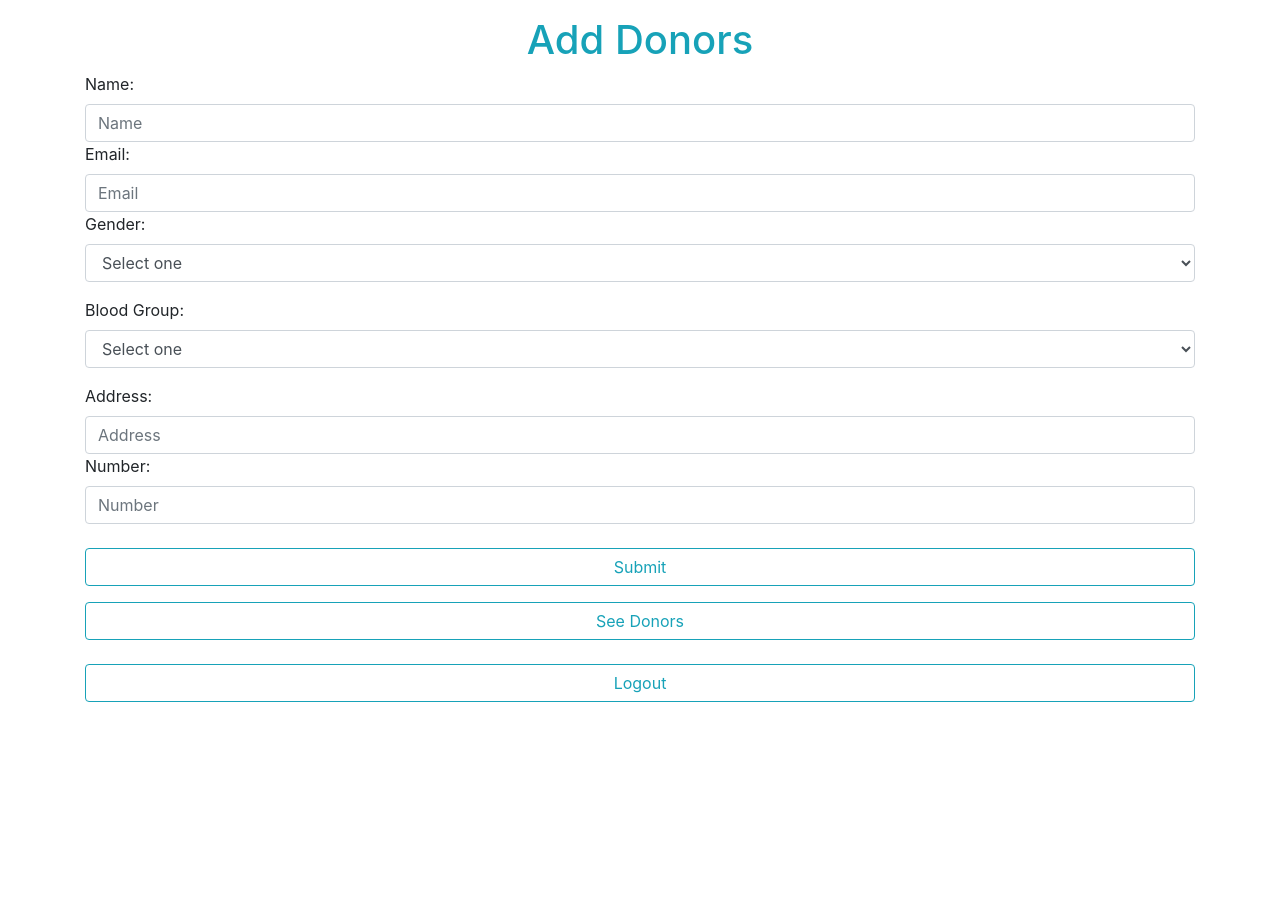
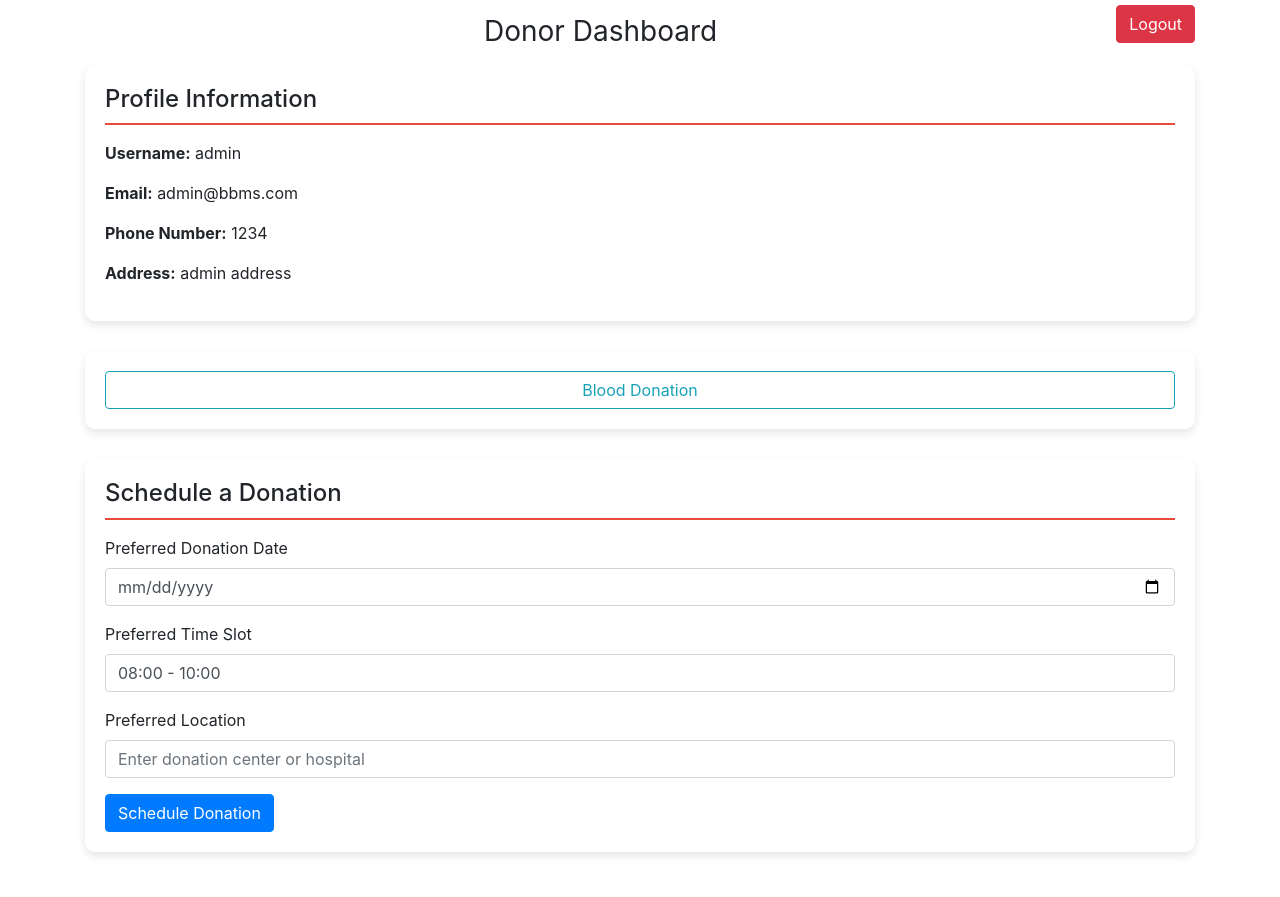
Before and after one commit to Premier42/BBMS, a PHP site: page /sections/donor/dashboard.php in a window 1280 px wide. Before the commit the page ends 702 px from the top, so only its background shows below. Run offline with PHP 8.4, Linux system fonts and the light colour scheme; a user stored in the database is signed in; data comes from the database, SQL or seed files in the repository.

Commit message:
dashboard

```diff
--- a/config/role_privileges.php
+++ b/config/role_privileges.php
@@ -2,7 +2,7 @@
 
 // Define role privileges
 $rolePrivileges = [
-    'donor' => ['view_dashboard', 'add_donation'],
+    'donor' => ['view_dashboard', 'add_donorlist'],
     'recipient' => ['view_dashboard', 'request_blood'],
     'lab_technician' => ['view_dashboard', 'add_test_result'],
     'inventory_manager' => ['view_dashboard', 'manage_inventory'],
--- a/index.html
+++ b/index.html
@@ -56,7 +56,7 @@
                 <h1>Save Lives by Donating Blood</h1>
                 <h2>Your blood can give someone a new lease on life</h2>
                 <div class="d-flex">
-                    <a href="sections/auth/login.php" class="btn-get-started scrollto">Donate Now</a>
+                    <a href="sections/auth/login.php" class="btn-get-started scrollto">Login to Account</a>
                 </div>
             </div>
             <div class="col-lg-6 order-1 order-lg-2 hero-img">
@@ -269,8 +269,6 @@
 
     <!-- End Learn About Donation Section -->
 
-
-
     <!-- Meet the Developers Section -->
 
 
--- a/sections/donor/dashboard.php
+++ b/sections/donor/dashboard.php
@@ -2,147 +2,168 @@
 session_start();
 require_once '../../config/database.php';
 
+
 // Check if the user is logged in and has the donor role
-/*if (!isset($_SESSION['user_id']) || $_SESSION['role'] !== 'donor') {
-    header("Location: ../sections/auth/login.php");
+if (!isset($_SESSION['user_id']) || $_SESSION['role'] !== 'donor') {
+    header("Location: ../../auth/login.php");
     exit;
 }
 
 
-<?php */
-// helloo
-$showalert = false;
-$showsuccess = false;
-$showalertusername = false;
-$showalertemail = false;
-$showalertgender = false;
-$showalertaddress = false;
-$showalertnumber = false;
+$user_id = $_SESSION['user_id'];
 
-if (isset($_POST['submit'])) {
-    echo "<script>alert('Are you sure you want to add a new DONOR?')</script>";
+// Fetch the donor's donations
+$sql_donations = "
+    SELECT
+        d.donation_id,
+        bu.blood_type,
+        bu.volume,
+        d.donation_date,
+        bu.status AS blood_status
+    FROM
+        donations d
+    JOIN
+        blood_units bu ON d.unit_id = bu.unit_id
+    WHERE
+        d.donor_id = ?";
+$stmt_donations = $conn->prepare($sql_donations);
+$stmt_donations->bind_param("i", $user_id);
+$stmt_donations->execute();
+$result_donations = $stmt_donations->get_result();
+$donations = $result_donations->fetch_all(MYSQLI_ASSOC);
+$stmt_donations->close();
 
-    $username = filter_input(INPUT_POST, "username", FILTER_SANITIZE_SPECIAL_CHARS);
-    $username = strtoupper($username);
-    $email = $_POST['email'];
-    $gender = $_POST['gender'];
-    $blood_group = $_POST['blood_group'];
-    $address = $_POST['address'];
-    $number = $_POST['number'];
+// Fetch donor profile information
+$sql_profile = "
+    SELECT
+        username,
+        email,
+        phone_number,
+        address
+    FROM
+        users
+    WHERE
+        user_id = ?";
+$stmt_profile = $conn->prepare($sql_profile);
+$stmt_profile->bind_param("i", $user_id);
+$stmt_profile->execute();
+$result_profile = $stmt_profile->get_result();
+$profile = $result_profile->fetch_assoc();
+$stmt_profile->close();
 
-    if (empty($username)) {
-        $showalertusername = true;
-    } elseif (empty($email)) {
-        $showalertemail = true;
-    } elseif (empty($gender)) {
-        $showalertgender = true;
-    } elseif (empty($blood_group)) {
-        $showalertblood_group = true;
-    } elseif (empty($address)) {
-        $showalertaddress = true;
-    } elseif (empty($number)) {
-        $showalertnumber = true;
-    } else {
-        $existsql = "SELECT * FROM donors WHERE donor_name='$username' OR donor_email='$email' OR donor_number='$number'";
-        $existresult = mysqli_query($conn, $existsql);
-        $existuser = mysqli_num_rows($existresult);
-        if ($existuser) {
-            $showalert = true;
-        } else {
-            $sql = "INSERT INTO donors (donor_name, donor_email, donor_number, donor_address, donor_gender, donor_blood_group)
-                    VALUES ('$username', '$email', '$number', '$address', '$gender', '$blood_group')";
-            mysqli_query($conn, $sql);
-            $showsuccess = true;
-        }
-    }
-}
+$conn->close();
+?>
 
-?>
-<!doctype html>
+<!DOCTYPE html>
 <html lang="en">
 <head>
-    <title>Donor Management</title>
-    <meta charset="utf-8">
-    <meta name="viewport" content="width=device-width, initial-scale=1, shrink-to-fit=no">
-    <link rel="stylesheet" href="https://stackpath.bootstrapcdn.com/bootstrap/4.3.1/css/bootstrap.min.css" integrity="sha384-ggOyR0iXCbMQv3Xipma34MD+dH/1fQ784/j6cY/iJTQUOhcWr7x9JvoRxT2MZw1T" crossorigin="anonymous">
+    <meta charset="UTF-8">
+    <meta name="viewport" content="width=device-width, initial-scale=1.0">
+    <title>Donor Dashboard</title>
+    <link href="https://stackpath.bootstrapcdn.com/bootstrap/5.3.0/css/bootstrap.min.css" rel="stylesheet">
+    <style>
+        body {
+            background-color: #f8f9fa;
+            font-family: 'Segoe UI', Tahoma, Geneva, Verdana, sans-serif;
+        }
+        .container {
+            max-width: 900px;
+            padding: 15px;
+            margin: auto;
+        }
+        .form-section {
+            margin-bottom: 30px;
+            background-color: #ffffff;
+            padding: 20px;
+            border-radius: 10px;
+            box-shadow: 0 4px 8px rgba(0,0,0,0.1);
+        }
+        .form-section h2 {
+            border-bottom: 2px solid #e74c3c;
+            padding-bottom: 10px;
+        }
+        .logout-btn {
+            float: right;
+            margin-top: -10px;
+        }
+        .table-striped tbody tr:nth-of-type(odd) {
+            background-color: rgba(231, 76, 60, 0.1);
+        }
+        .table-striped tbody tr:nth-of-type(even) {
+            background-color: rgba(231, 76, 60, 0.05);
+        }
+    </style>
 </head>
-  <body class="container-fluid">
-    <?php
-      if ($showsuccess) {
-        echo "<div class='alert alert-success'><strong>Success!</strong> Donor information successfully inserted</div>";
-      }
-      if ($showalert) {
-        echo "<div class='alert alert-danger'><strong>Error!</strong> Username, email, or number already exists</div>";
-      }
-      if ($showalertusername) {
-        echo "<div class='alert alert-danger'><strong>Error!</strong> Enter username</div>";
-      }
-      if ($showalertemail) {
-        echo "<div class='alert alert-danger'><strong>Error!</strong> Enter email</div>";
-      }
-      if ($showalertgender) {
-        echo "<div class='alert alert-danger'><strong>Error!</strong> Enter gender</div>";
-      }
-      if ($showalertaddress) {
-        echo "<div class='alert alert-danger'><strong>Error!</strong> Enter address</div>";
-      }
-      if ($showalertnumber) {
-        echo "<div class='alert alert-danger'><strong>Error!</strong> Enter number</div>";
-      }
-    ?>
+<body>
+    <div class="container">
+        <h1 class="h3 mb-3 fw-normal text-center">
+            Donor Dashboard
+            <form class="logout-btn" method="post" action="/sections/auth/logout.php">
+                <button class="btn btn-danger" type="submit">Logout</button>
+            </form>
+        </h1>
 
-    <div class="container">
-      <h1 class="text-center text-info mt-3">Add Donors</h1>
-      <form action="<?php $_SERVER['PHP_SELF'] ?>" method="post">
-        <div class="form-group">
-          <label for="username">Name:</label>
-          <input type="text" name="username" class="form-control" placeholder="Name">
-          <label for="email">Email:</label>
-          <input type="email" name="email" class="form-control" placeholder="Email">
+        <!-- Donor Profile -->
+        <div class="form-section">
+            <h2 class="h4 mb-3">Profile Information</h2>
+            <p><strong>Username:</strong> <?php echo htmlspecialchars($profile['username']); ?></p>
+            <p><strong>Email:</strong> <?php echo htmlspecialchars($profile['email']); ?></p>
+            <p><strong>Phone Number:</strong> <?php echo htmlspecialchars($profile['phone_number']); ?></p>
+            <p><strong>Address:</strong> <?php echo htmlspecialchars($profile['address']); ?></p>
+        </div>
 
-          <div class="form-group">
-            <label for="gender">Gender:</label>
-            <select name="gender" class="form-control" id="Gender">
-            <option>Select one</option>
-              <option value="Male">Male</option>
-              <option value="Female">Female</option>
+        <!-- Link to another page -->
+        <div class="form-section text-center">
+        <a href="donorlist.php" class="form-control btn btn-outline-info">Blood Donation</a>
+        </div>
+<!-- extra -->
+        <div class="form-section">
+    <h2 class="h4 mb-3">Schedule a Donation</h2>
+    <form action="schedule_donation.php" method="post">
+        <div class="mb-3">
+            <label for="donation_date" class="form-label">Preferred Donation Date</label>
+            <input type="date" class="form-control" id="donation_date" name="donation_date" required>
+        </div>
+        <div class="mb-3">
+            <label for="time_slot" class="form-label">Preferred Time Slot</label>
+            <select class="form-control" id="time_slot" name="time_slot" required>
+                <option value="08:00-10:00">08:00 - 10:00</option>
+                <option value="10:00-12:00">10:00 - 12:00</option>
+                <option value="12:00-14:00">12:00 - 14:00</option>
+                <option value="14:00-16:00">14:00 - 16:00</option>
+                <option value="16:00-18:00">16:00 - 18:00</option>
             </select>
         </div>
-
-          <div class="form-group">
-            <label for="blood_group">Blood Group:</label>
-            <select name="blood_group" class="form-control" id="BloodGroup">
-              <option>Select one</option>
-              <option value="A+">A+</option>
-              <option value="A-">A-</option>
-              <option value="B+">B+</option>
-              <option value="B-">B-</option>
-              <option value="AB+">AB+</option>
-              <option value="AB-">AB-</option>
-              <option value="O+">O+</option>
-              <option value="O-">O-</option>
-            </select>
+        <div class="mb-3">
+            <label for="location" class="form-label">Preferred Location</label>
+            <input type="text" class="form-control" id="location" name="location" placeholder="Enter donation center or hospital" required>
+        </div>
+        <button type="submit" class="btn btn-primary">Schedule Donation</button>
+    </form>
 </div>
 
-          <label for="address">Address:</label>
-          <input type="text" name="address" class="form-control" placeholder="Address">
-          <label for="number">Number:</label>
-          <input type="text" name="number" class="form-control" placeholder="Number">
-          <br>
-          <input type="submit" name="submit" value="Submit" class="form-control btn btn-outline-info">
+<?php
+
+// Display success message if set
+if (isset($_SESSION['success_message'])): ?>
+    <div class="alert alert-success">
+        <?php
+            echo $_SESSION['success_message'];
+            unset($_SESSION['success_message']); // Clear the message after displaying it
+        ?>
     </div>
-      </form>
-      <a href="donorlist.php" class="form-control btn btn-outline-info">See Donors</a>
-      <br><br>
-            <form class="logout-btn" method="post" action="/sections/auth/logout.php">
-                <button style="text-align: center;"  value="Submit" class="form-control btn btn-outline-info" class="btn btn-danger" type="submit">Logout</button>
-            </form>
-        </h1>
-      <br><br><br>
+<?php endif; ?>
+
+<!-- Display error message if set -->
+<?php if (isset($_SESSION['error_message'])): ?>
+    <div class="alert alert-danger">
+        <?php
+            echo $_SESSION['error_message'];
+            unset($_SESSION['error_message']); // Clear the message after displaying it
+        ?>
     </div>
-    <!-- Optional JavaScript -->
-    <script src="https://code.jquery.com/jquery-3.3.1.slim.min.js" integrity="sha384-q8i/X+965DzO0rT7abK41JStQIAqVgRVzpbzo5smXKp4YfRvH+8abtTE1Pi6jizo" crossorigin="anonymous"></script>
-    <script src="https://cdnjs.cloudflare.com/ajax/libs/popper.js/1.14.7/umd/popper.min.js" integrity="sha384-UO2eT0CpHqdSJQ6hJty5KVphtPhzWj9WO1clHTMGa3JDZwrnQq4sF86dIHNDz0W1" crossorigin="anonymous"></script>
-    <script src="https://stackpath.bootstrapcdn.com/bootstrap/4.3.1/js/bootstrap.min.js" integrity="sha384-JjSmVgyd0p3pXB1rRibZUAYoIIy6OrQ6VrjIEaFf/nJGzIxFDsf4x0xIM+B07jRM" crossorigin="anonymous"></script>
+<?php endif; ?>
+    </div>
 </body>
+<link rel="stylesheet" href="https://stackpath.bootstrapcdn.com/bootstrap/4.3.1/css/bootstrap.min.css" integrity="sha384-ggOyR0iXCbMQv3Xipma34MD+dH/1fQ784/j6cY/iJTQUOhcWr7x9JvoRxT2MZw1T" crossorigin="anonymous">
 </html>
```
Also changed, not shown: sections/donor/donorlist.php (+105 -94 lines), sections/donor/schedule_donation.php (added, +36 -0 lines), sections/hospital_rep/submit_request.php (+21 -45 lines). Lines whose indentation alone changed are shown as unchanged.
